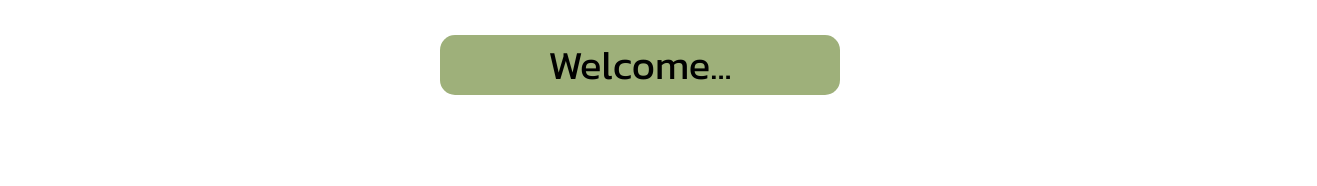
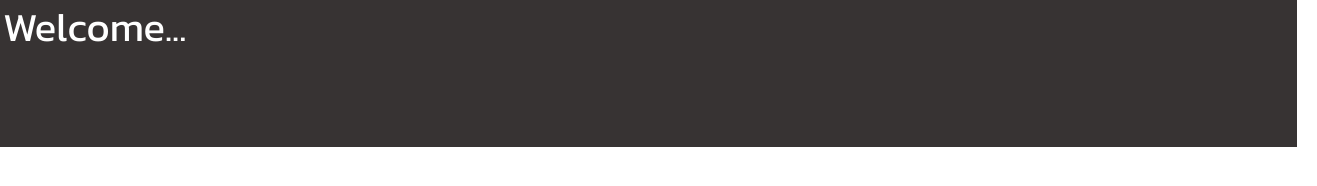
Before and after one commit to GabrelQT/project-site, a plain HTML site: page index.html in a window 1280 px wide. Shown: the whole page, 1317 px wide, since content can reach past the window. Drawn offline with Linux system fonts and the light colour scheme.

Commit message:
Updated Index

```diff
--- a/index.html
+++ b/index.html
@@ -13,10 +13,8 @@
     />
   </head>
   <body>
-    <div class="top">
-      <div class="title-box">
-        <h1 class="title">Welcome...</h1>
-      </div>
-    </div>
+    <header class="background">
+      <h1 class="title">Welcome...</h1>
+    </header>
   </body>
 </html>
--- a/style/homepage.css
+++ b/style/homepage.css
@@ -1,21 +1,18 @@
-.top {
-  display: flex;
-  justify-content: center;
-}
-.title-box {
-  width: 400px;
+.background {
+  display: block;
+  background-color: rgb(55, 51, 51);
+  margin-top: -30px;
+  margin-right: -25px;
+  margin-left: -25px;
+  height: 150px;
 }
 .title {
   font-family: Kanit;
   font-weight: 400;
-  text-align: center;
+  text-align: left;
+  left: 20px;
   font-size: 40px;
   position: relative;
-  transition: box-shadow 0.2s;
-  background-color: rgb(158, 176, 122);
+  color: white;
   border-radius: 15px;
 }
-.title:hover {
-  cursor: pointer;
-  box-shadow: 0px 10px 15px black;
-}
```
